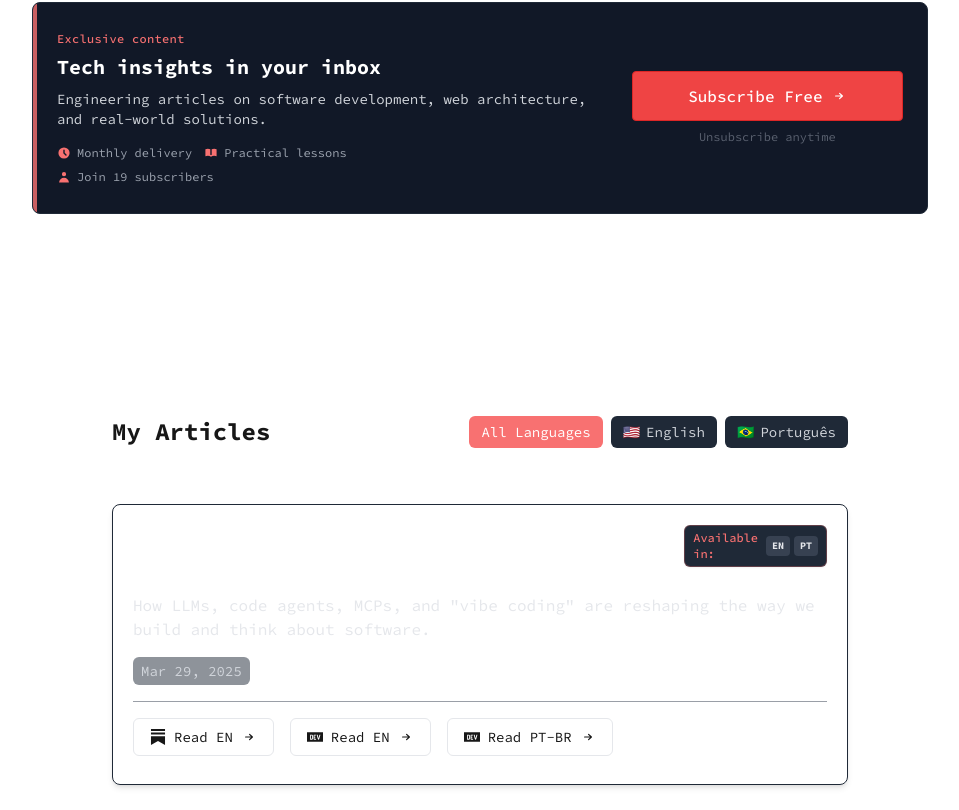
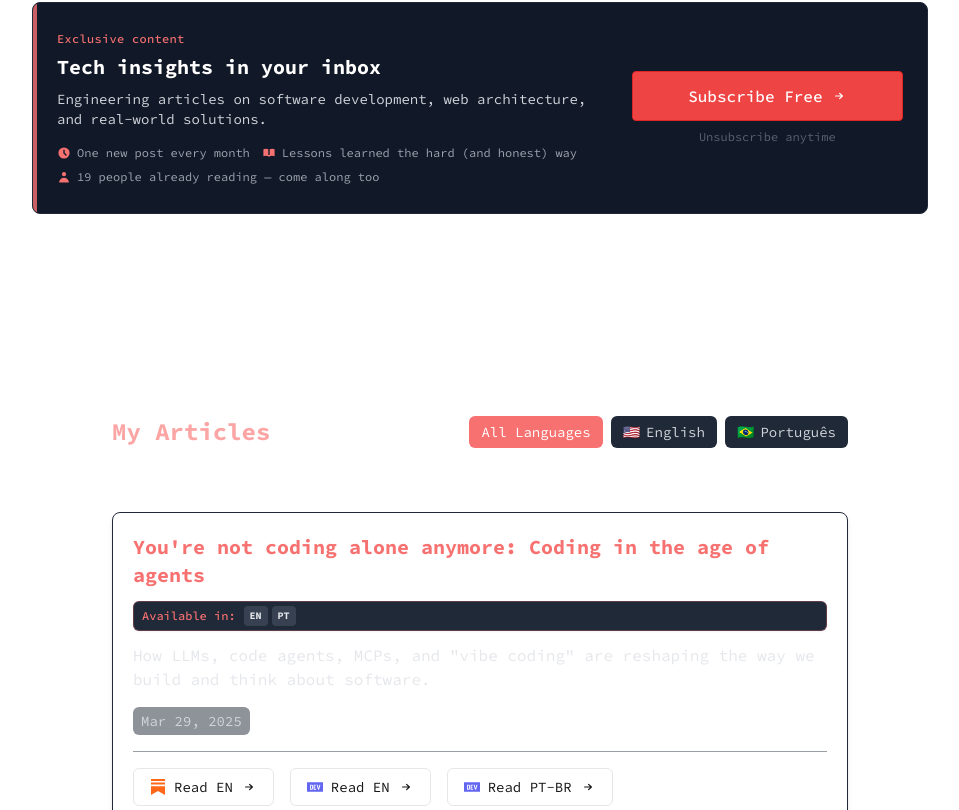
Before and after one commit to kaic/kaic.github.io, a Next.js app: page / in a window 1280 px wide. Shown: the part 730-1540 px from the top of the page, without its empty margins (160-1119 px from the left). Built offline with nearby package versions, Linux system fonts and the light colour scheme.

Commit message:
fix: general changes

```diff
--- a/locales/en.json
+++ b/locales/en.json
@@ -22,10 +22,10 @@
         "exclusive": "Exclusive content",
         "title": "Tech insights in your inbox",
         "description": "Engineering articles on software development, web architecture, and real-world solutions.",
-        "frequency": "Monthly delivery",
-        "value_prop": "Practical lessons",
+        "frequency": "One new post every month",
+        "value_prop": "Lessons learned the hard (and honest) way",
         "cta_button": "Subscribe Free",
-        "join_others": "Join 19 subscribers",
+        "join_others": "19 people already reading — come along too",
         "guarantee": "Unsubscribe anytime"
       }
     },
@@ -41,7 +41,7 @@
     },
     "About": {
       "section-name": "About me",
-      "paragraph": "Born and raised in São Paulo, I'm currently engineering distributed cloud solutions at Nubank, Latin America's leading digital bank, where I focus on delivering secure, scalable products that impact millions of customers. Outside of work, I'm a father, football enthusiast, and amateur cook.\n\nMy professional journey has taken me through diverse sectors—from major retailers and insurance companies to Brazil's largest payment sub-acquirer and the production company behind Latin America's most-viewed YouTube channel. I've contributed to innovative projects including web development platforms, pioneered Progressive Web Apps in Brazil (2016), and co-founded a technology startup.\n\nWith over a decade of professional experience, I specialize in distributed cloud architecture, scalable systems, and applying AI solutions to complex business challenges. I'm passionate about elegant code, effective communication, and creating technology that makes a difference.",
+      "paragraph": "I’m a software engineer based in São Paulo. I currently work at Nubank—the most prominent digital bank in Latin America and a global player—on the homepage team, one of the most visited parts of the app. I’ve been working with distributed systems, performance, and scalable architecture, contributing to initiatives like load optimizations, legacy component migrations, and refactors that reduce complexity and tech debts. I also support teammates, write technical documentation, and have been increasingly involved in architecture discussions.\n\nMy journey includes experiences across industries like payments, digital media, retail, and social impact. I started as a full-stack developer and have worked across backend, frontend, mobile, and infrastructure, which gave me a solid foundation to navigate different contexts and teams. I’m familiar with large-scale environments, deploying pipelines, monitoring, and all the little (but critical) details that keep a system running.\n\nI care about clean code — but mostly about code that can be maintained over time. I believe technology is a means, not an end. And that we’re always in motion — learning, adapting, and building together.\n\nOutside of work, I’m a father, a football enthusiast, and a hobbyist cook — always looking for the next great dish, game, or learning opportunity.",
       "career": "Career Highlights",
       "previous_experience": "Diverse Industry Experience",
       "industries": "Retail, Fintech, Media, Payments",
--- a/src/app/About/About.tsx
+++ b/src/app/About/About.tsx
@@ -8,8 +8,8 @@ export const About = () => {
 
   return (
     <article id='about'>
-      <div className='max-w-4xl mx-auto p-8 pb-20 sm:p-20'>
-        <h2 className='text-2xl font-bold text-left mb-8'>{t('section-name')}</h2>
+      <div className='max-w-4xl mx-auto p-6 pb-16 md:p-12 lg:p-20'>
+        <h2 className='text-2xl font-bold text-red-300 text-left mb-8'>{t('section-name')}</h2>
 
         <div className='space-y-6 text-gray-100'>
           {paragraphs.map((paragraph, index) => (
--- a/src/app/Articles/Articles.tsx
+++ b/src/app/Articles/Articles.tsx
@@ -2,6 +2,7 @@ import { useTranslations } from 'next-intl';
 import { ArticleLink } from './components/ArticleLinks';
 import { useState } from 'react';
 import { IArticle, LanguageFilter, filterArticlesByLanguage } from '@src/utils';
+import articlesData from './articles-data';
 
 /**
  * Articles component that displays a list of articles with language filtering
@@ -10,67 +11,19 @@ function Articles() {
   const t = useTranslations('Home.Articles');
   // State for language filter
   const [languageFilter, setLanguageFilter] = useState<LanguageFilter>('all');
-  const articlesList: IArticle[] = [
-    {
-      title: "You're not coding alone anymore: Coding in the age of agents",
-      date: '2025-03-29',
-      description: 'How LLMs, code agents, MCPs, and "vibe coding" are reshaping the way we build and think about software.',
-      sources: [
-        {
-          url: 'https://open.substack.com/pub/kaicbento/p/youre-not-coding-alone-anymore-coding',
-          language: 'en',
-          platform: 'substack'
-        },
-        {
-          url: 'https://dev.to/kaic/youre-not-coding-alone-anymore-coding-in-the-age-of-agents-1i1e',
-          language: 'en',
-          platform: 'dev.to'
-        },
-        {
-          url: 'https://dev.to/kaic/voce-nao-esta-mais-codificando-sozinhoa-o-desenvolvimento-na-era-dos-code-agents-11o9',
-          language: 'pt-br',
-          platform: 'dev.to'
-        }
-      ]
-    },
-    {
-      title:
-        'Why did I rewrite my website from scratch to make it (almost) identical?',
-      date: '2025-03-11',
-      description: 'This is not a text (only) about Next.js or React, but about the hidden complexities of software engineering decisions.',
-      sources: [
-        {
-          url: 'https://open.substack.com/pub/kaicbento/p/why-did-i-rewrite-my-website-from?r=5vxpr&utm_campaign=post&utm_medium=web&showWelcomeOnShare=true',
-          language: 'en',
-          platform: 'substack'
-        }
-      ]
-    },
-    {
-      title: "Be your tool's best friend, not its enemy",
-      description: "i.e. don't spend the day fighting against your computer.",
-      date: '2024-12-22',
-      sources: [
-        {
-          url: 'https://kaicbento.substack.com/p/be-your-tools-best-friend-not-its?r=5vxpr',
-          language: 'en',
-          platform: 'substack'
-        }
-      ]
-    },
-  ];
+  const articlesList: IArticle[] = articlesData;
 
   // Filter articles based on language selection using the utility function
   const filteredArticles = filterArticlesByLanguage(articlesList, languageFilter);
 
   return (
     <article id='articles'>
-      <div className='max-w-4xl mx-auto grid grid-rows-[auto_1fr_auto] p-4 pb-0 gap-6 sm:p-6 md:p-10 lg:p-20'>
+      <div className='max-w-4xl mx-auto grid grid-rows-[auto_1fr_auto] p-4 pb-0 gap-5 sm:gap-6 md:gap-8 md:p-10 lg:p-20'>
         <div className='flex flex-col sm:flex-row sm:justify-between sm:items-center mb-4 sm:mb-8'>
-          <h2 className='text-2xl font-bold mb-4 sm:mb-0'>{t('section-name')}</h2>
+          <h2 className='text-2xl font-bold text-red-300 mb-4 sm:mb-0'>{t('section-name')}</h2>
 
           {/* Language filter buttons */}
-          <div className='flex space-x-2 items-center'>
+          <div className='flex flex-wrap gap-2 items-center'>
             <button
               onClick={() => setLanguageFilter('all')}
               className={`px-3 py-1.5 rounded-md text-sm transition-colors ${
--- /dev/null
+++ b/src/app/Articles/articles-data.ts
@@ -0,0 +1,57 @@
+import { IArticle } from '@src/utils';
+
+/**
+ * All articles data used in the website
+ * Extracted to a separate file for better organization and maintainability
+ */
+const articlesData: IArticle[] = [
+  {
+    title: "You're not coding alone anymore: Coding in the age of agents",
+    date: '2025-03-29',
+    description: 'How LLMs, code agents, MCPs, and "vibe coding" are reshaping the way we build and think about software.',
+    sources: [
+      {
+        url: 'https://open.substack.com/pub/kaicbento/p/youre-not-coding-alone-anymore-coding',
+        language: 'en',
+        platform: 'substack'
+      },
+      {
+        url: 'https://dev.to/kaic/youre-not-coding-alone-anymore-coding-in-the-age-of-agents-1i1e',
+        language: 'en',
+        platform: 'dev.to'
+      },
+      {
+        url: 'https://dev.to/kaic/voce-nao-esta-mais-codificando-sozinhoa-o-desenvolvimento-na-era-dos-code-agents-11o9',
+        language: 'pt-br',
+        platform: 'dev.to'
+      }
+    ]
+  },
+  {
+    title:
+      'Why did I rewrite my website from scratch to make it (almost) identical?',
+    date: '2025-03-11',
+    description: 'This is not a text (only) about Next.js or React, but about the hidden complexities of software engineering decisions.',
+    sources: [
+      {
+        url: 'https://open.substack.com/pub/kaicbento/p/why-did-i-rewrite-my-website-from?r=5vxpr&utm_campaign=post&utm_medium=web&showWelcomeOnShare=true',
+        language: 'en',
+        platform: 'substack'
+      }
+    ]
+  },
+  {
+    title: "Be your tool's best friend, not its enemy",
+    description: "i.e. don't spend the day fighting against your computer.",
+    date: '2024-12-22',
+    sources: [
+      {
+        url: 'https://kaicbento.substack.com/p/be-your-tools-best-friend-not-its?r=5vxpr',
+        language: 'en',
+        platform: 'substack'
+      }
+    ]
+  },
+];
+
+export default articlesData;
--- a/src/app/Articles/components/ArticleLinks.tsx
+++ b/src/app/Articles/components/ArticleLinks.tsx
@@ -1,4 +1,4 @@
-import { useTranslations } from 'next-intl';
+import { useTranslations, useLocale } from 'next-intl';
 import {
   IArticle,
   IReadSource,
@@ -16,13 +16,13 @@ const PlatformIcon = ({ platform }: { platform: string }) => {
   switch (platform) {
     case 'substack':
       return (
-        <svg className="w-4 h-4 mr-2" viewBox="0 0 24 24" fill="currentColor">
+        <svg className="w-4 h-4 mr-2" viewBox="0 0 24 24" fill="#FF6719">
           <path d="M22.539 8.242H1.46V5.406h21.08v2.836zM1.46 10.812V24L12 18.11 22.54 24V10.812H1.46zM22.54 0H1.46v2.836h21.08V0z"/>
         </svg>
       );
     case 'dev.to':
       return (
-        <svg className="w-4 h-4 mr-2" viewBox="0 0 24 24" fill="currentColor">
+        <svg className="w-4 h-4 mr-2" viewBox="0 0 24 24" fill="#6366F1">
           <path d="M7.42 10.05c-.18-.16-.46-.23-.84-.23H6l.02 2.44.04 2.45.56-.02c.41 0 .63-.07.83-.26.24-.24.26-.36.26-2.2 0-1.91-.02-1.96-.29-2.18zM0 4.94v14.12h24V4.94H0zM8.56 15.3c-.44.58-1.06.77-2.53.77H4.71V8.53h1.4c1.67 0 2.16.18 2.6.9.27.43.29.6.32 2.57.05 2.23-.02 2.73-.47 3.3zm5.09-5.47h-2.47v1.77h1.52v1.28l-.72.04-.75.03v1.77l1.22.03 1.2.04v1.28h-1.6c-1.53 0-1.6-.01-1.87-.3l-.3-.28v-3.16c0-3.02.01-3.18.25-3.48.23-.31.25-.31 1.88-.31h1.64v1.3zm4.68 5.45c-.17.43-.64.79-1 .79-.18 0-.45-.15-.67-.39-.32-.32-.45-.63-.82-2.08l-.9-3.39-.45-1.67h.76c.4 0 .75.02.75.05 0 .06 1.16 4.54 1.26 4.83.04.15.32-.7.73-2.3l.66-2.52.74-.04c.4-.02.73 0 .73.04 0 .14-1.67 6.38-1.8 6.68z"/>
         </svg>
       );
@@ -55,13 +55,26 @@ const LanguageBadge = ({ article }: { article: IArticle }) => {
 
   if (!isMultilingualArticle(article)) return null;
 
+  // Get available languages from article
+  const availableLanguages = Array.from(
+    new Set(article.sources.map(source => source.language))
+  );
+
+  const languageDisplayMap: Record<string, string> = {
+    'en': 'EN',
+    'pt-br': 'PT'
+  };
+
   return (
-    <div className="flex items-center px-2 py-1 mb-3 bg-gray-800 border border-red-400 border-opacity-30 rounded-md shadow-sm">
+    <div className="flex items-center px-1 py-0.5 sm:px-2 sm:py-1 mb-2 sm:mb-3 bg-gray-800 border border-red-400 border-opacity-30 rounded-md shadow-sm">
       <span className="text-xs text-gray-200 font-medium flex items-center">
         <span className="text-red-400 mr-1">{t('available_in')}</span>
         <div className="flex space-x-1 ml-1">
-          <span className="px-1.5 py-0.5 bg-gray-700 rounded text-[10px] uppercase font-bold">EN</span>
-          <span className="px-1.5 py-0.5 bg-gray-700 rounded text-[10px] uppercase font-bold">PT</span>
+          {availableLanguages.map(lang => (
+            <span key={lang} className="px-1.5 py-0.5 bg-gray-700 rounded text-[10px] uppercase font-bold">
+              {languageDisplayMap[lang] || lang.toUpperCase()}
+            </span>
+          ))}
         </div>
       </span>
     </div>
@@ -72,12 +85,13 @@ export const ArticleLink = ({ article }: ArticleLinkProps) => {
   const t = useTranslations('Home.Articles');
 
   return (
-    <div className='p-5 text-left block rounded-lg border border-gray-800 shadow-md'>
-      <div className="flex justify-between items-start">
-        <h3 className='text-xl font-bold text-white mb-3'>
+    <div className='p-4 sm:p-5 text-left block rounded-lg border border-gray-800 shadow-md'>
+      <div>
+        <h3 className='text-xl font-bold text-red-400 mb-3'>
           {article.title}
         </h3>
-        <LanguageBadge article={article} />
+
+        {isMultilingualArticle(article) && <LanguageBadge article={article} />}
       </div>
 
       {article.description && (
@@ -85,10 +99,10 @@ export const ArticleLink = ({ article }: ArticleLinkProps) => {
       )}
       <div className='flex justify-between items-center mb-4'>
         <div className='px-2 py-1 rounded-md bg-gray-800 bg-opacity-50'>
-          <p className='text-gray-300 text-sm'>{formatArticleDate(article.date)}</p>
+          <p className='text-gray-300 text-sm'>{formatArticleDate(article.date, useLocale())}</p>
         </div>
       </div>
-      <div className='flex flex-wrap gap-2 mt-4 pt-4 border-t border-gray-700 border-opacity-50'>
+      <div className='flex flex-wrap gap-2 mt-3 sm:mt-4 pt-3 sm:pt-4 border-t border-gray-700 border-opacity-50'>
         {article.sources.map((source, index) => (
           <SourceButton key={index} source={source} label={t('link')} />
         ))}
```
Also changed, not shown: locales/pt-br.json (+4 -4 lines), src/LanguagueSwitcher.tsx (+13 -21 lines), src/app/Contact/contact.tsx (+12 -6 lines), src/app/Footer/Footer.tsx (+5 -5 lines), src/app/Main/components/Nav.tsx (+7 -0 lines), src/utils.ts (+6 -3 lines), 2 other files (tests, documents, lock files or other folders).
